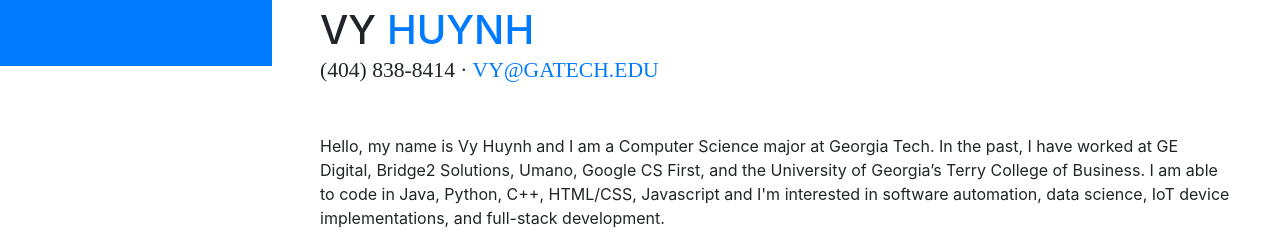
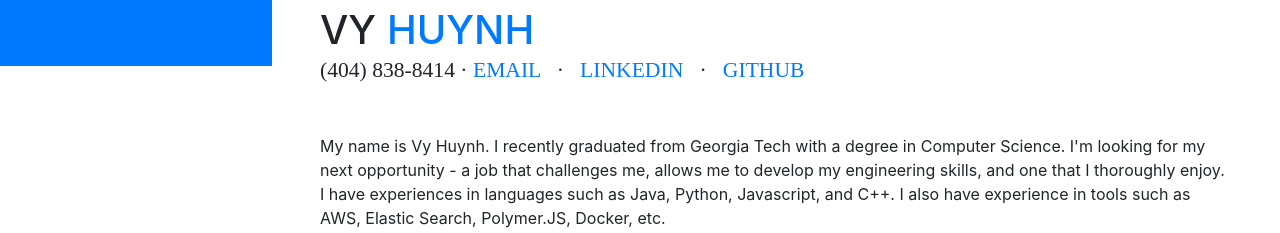
Before and after one commit to vyhuynh8/vyhuynh, a website with bundled scripts: page index.html in a window 1280 px wide. Shown: the part 734-967 px from the top of the page. Built offline with nearby package versions, Linux system fonts and the light colour scheme; a web font is replaced by a local one.

Commit message:
Updated information

```diff
--- a/index.html
+++ b/index.html
@@ -8,7 +8,7 @@
     <meta name="description" content="">
     <meta name="author" content="">
 
-    <title>Resume - Start Bootstrap Theme</title>
+    <title>Vy Huynh</title>
 
     <!-- Bootstrap core CSS -->
     <link href="vendor/bootstrap/css/bootstrap.min.css" rel="stylesheet">
@@ -30,7 +30,7 @@
 
     <nav class="navbar navbar-expand-lg navbar-dark bg-primary fixed-top" id="sideNav">
       <a class="navbar-brand js-scroll-trigger" href="#page-top">
-        <span class="d-block d-lg-none">Start Bootstrap</span>
+        <span class="d-block d-lg-none">Vy Huynh</span>
         <span class="d-none d-lg-block">
           <img class="img-fluid img-profile rounded-circle mx-auto mb-2" src="img/profile.jpg" alt="">
         </span>
@@ -74,9 +74,13 @@
             <span class="text-primary">Huynh</span>
           </h1>
           <div class="subheading mb-5">(404) 838-8414 ·
-            <a href="mailto:vy@gatech.edu">vy@gatech.edu</a>
+            <a href="mailto:vy@gatech.edu">Email</a>
+            &nbsp; · &nbsp;
+            <a href="https://www.linkedin.com/in/vythuynh/">LinkedIn</a>
+            &nbsp; · &nbsp;
+            <a href="https://github.com/vyhuynh8">Github</a>
           </div>
-          <p class="mb-5"> Hello, my name is Vy Huynh and I am a Computer Science major at Georgia Tech. In the past, I have worked at GE Digital, Bridge2 Solutions, Umano, Google CS First, and the University of Georgia’s Terry College of Business. I am able to code in Java, Python, C++, HTML/CSS, Javascript and I'm interested in software automation, data science, IoT device implementations, and full-stack development. </p>
+          <p class="mb-5">My name is Vy Huynh. I recently graduated from Georgia Tech with a degree in Computer Science. I'm looking for my next opportunity - a job that challenges me, allows me to develop my engineering skills, and one that I thoroughly enjoy. I have experiences in languages such as Java, Python, Javascript, and C++. I also have experience in tools such as AWS, Elastic Search, Polymer.JS, Docker, etc. </p>
           <ul class="list-inline list-social-icons mb-0">
             <li class="list-inline-item">
             <li class="list-inline-item">
```
